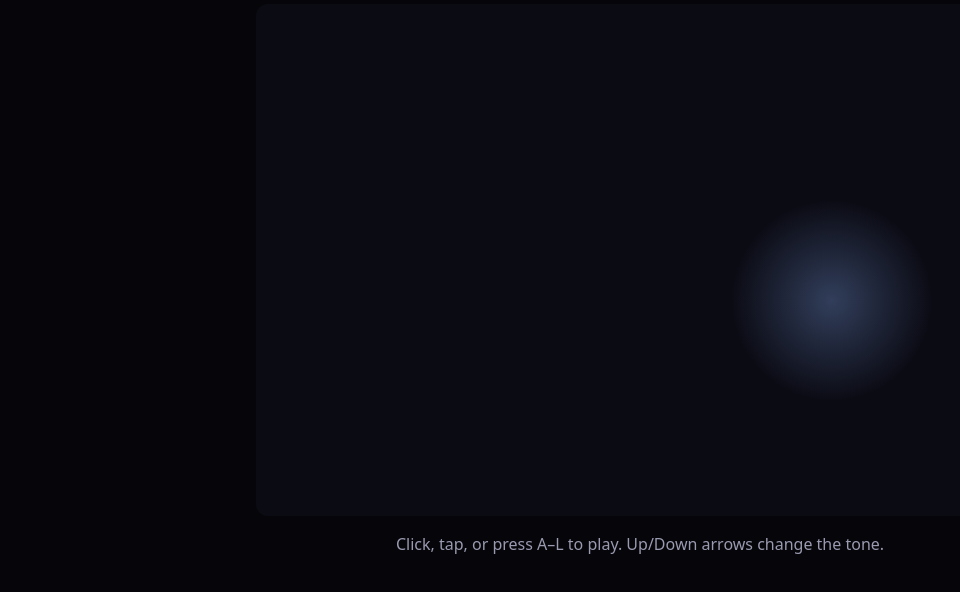
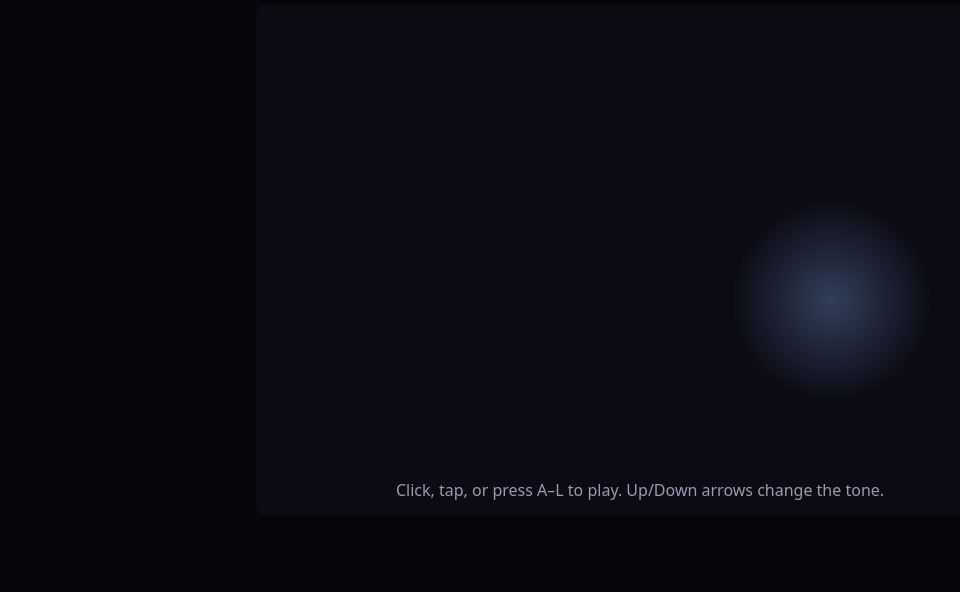
Before and after one commit to comp4020-agentic-coding-studio/comp4020-riff4-bada-5, a website built with Vite: page index.html in a window 1280 px wide. Shown: the part 148-740 px from the top of the page, without its empty margins (0-960 px from the left). Built offline with nearby package versions, Linux system fonts and the light colour scheme.

Commit message:
instrument: overlay the hint text on the pad instead of below it
A blind cold-open playtest at a 1280x577 viewport (laptop with browser
chrome eating vertical space) found the hint text sitting below the
fold with no scroll cue -- only the idle glow was visible, no text
telling a stranger the pad is playable. Positioning the hint inside
the canvas area guarantees it's visible whenever the play surface is,
instead of depending on page height and viewport.

```diff
--- a/index.html
+++ b/index.html
@@ -27,6 +27,7 @@
     </header>
     <main>
       <h1>Wavefield</h1>
+      <div class="pad-wrap">
         <canvas
           id="pad"
           tabindex="0"
@@ -35,6 +36,7 @@
         <p data-testid="hint">
           Click, tap, or press A–L to play. Up/Down arrows change the tone.
         </p>
+      </div>
     </main>
     <script type="module" src="./main.ts"></script>
   </body>
--- a/styles.css
+++ b/styles.css
@@ -20,17 +20,26 @@ a {
   color: #8ab4ff;
 }
 
+.pad-wrap {
+  position: relative;
+  margin-top: 1rem;
+}
+
 #pad {
   display: block;
   width: 100%;
   height: min(70vh, 32rem);
-  margin-top: 1rem;
   border-radius: 0.75rem;
   touch-action: none;
   cursor: crosshair;
 }
 
 [data-testid="hint"] {
+  position: absolute;
+  inset-inline: 0;
+  bottom: 0.75rem;
+  margin: 0;
   text-align: center;
   color: #9a9ab0;
+  pointer-events: none;
 }
```
Lines whose indentation alone changed are shown as unchanged.
